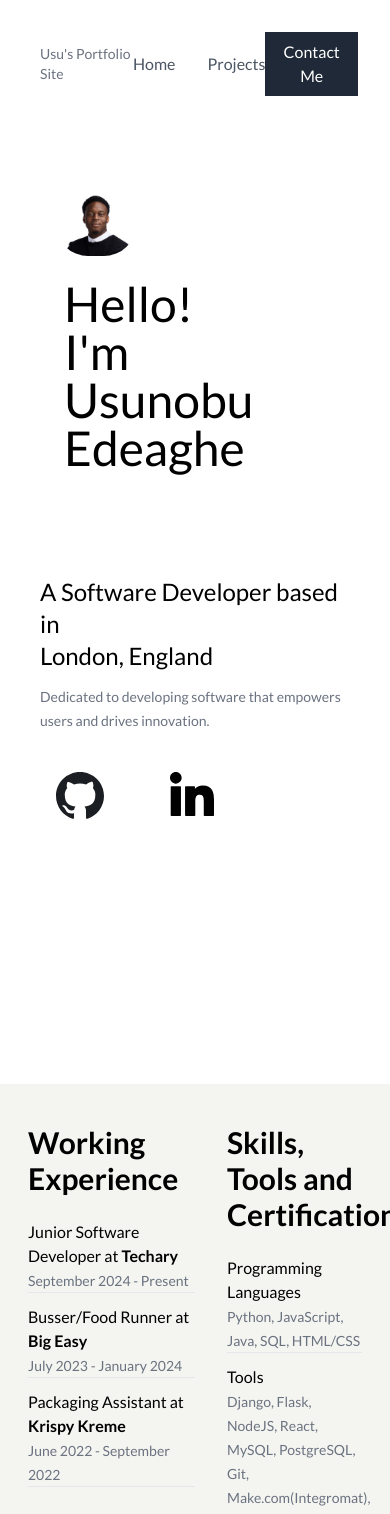
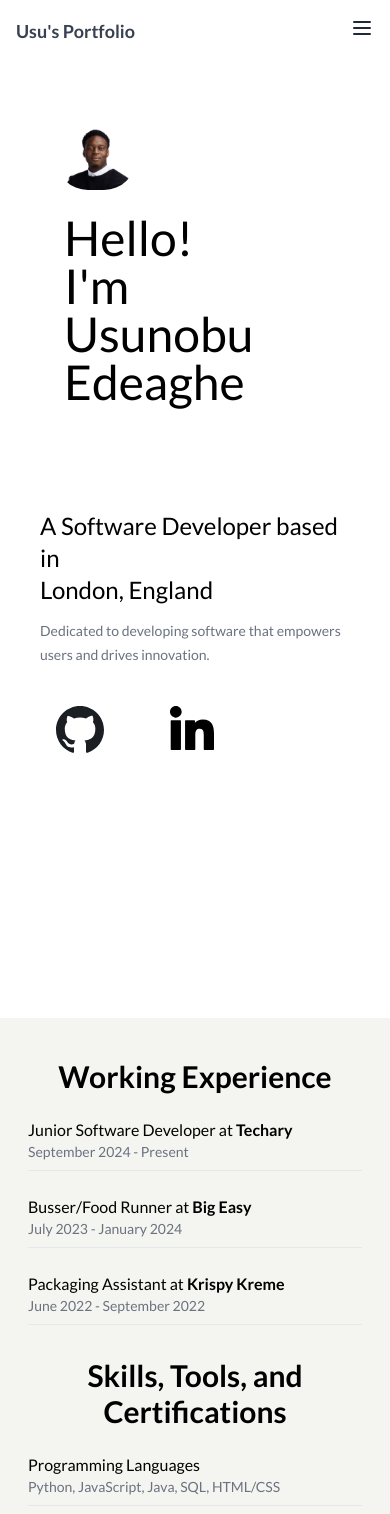
Before and after one commit to usuu03/portfolio-site, a React (Create React App) app: page / in a window 390 px wide. Shown: the top 1514 px of the page. Built offline with nearby package versions, Linux system fonts and the light colour scheme.

Commit message:
improving mobile responsivness

```diff
--- a/src/components/header.jsx
+++ b/src/components/header.jsx
@@ -1,36 +1,90 @@
-import React from "react";
+import React, { useState } from "react";
 import { Link } from "react-router-dom";
 
 export default function Header() {
+  const [isMenuOpen, setIsMenuOpen] = useState(false);
+
   return (
-    <div className="flex w-full justify-between items-center p-8">
-      {/** Left Side: Name and Role*/}
+    <header>
+      <div className="flex w-full justify-between items-center p-4 md:p-6">
+        {/* Left Side: Site Name */}
         <div className="flex items-center">
-        <span className="text-gray-500 text-sm ml-2">Usu's Portfolio Site</span>
+          <span className="text-gray-700 text-lg font-semibold">
+            Usu's Portfolio
+          </span>
         </div>
 
-      {/* Center: Navigation Links */}
-      <div className="flex justify-center items-center flex-grow space-x-8">
-        <Link to="/">
-          <p className="text-gray-600 hover:text-gray-900 transition duration-200">
-            Home
-          </p>
-        </Link>
-        <Link to="/projects">
-          <p className="text-gray-600 hover:text-gray-900 transition duration-200">
-            Projects
-          </p>
-        </Link>
-        {/* <Link>
-          <p className="text-gray-600 hover:text-gray-900 transition duration-200">
-            About Me
-          </p>
-        </Link> */}
+        {/* Hamburger Menu for Mobile */}
+        <div className="md:hidden">
+          <button
+            className="focus:outline-none"
+            onClick={() => setIsMenuOpen(!isMenuOpen)}
+            aria-label="Toggle navigation menu"
+          >
+            <svg
+              xmlns="http://www.w3.org/2000/svg"
+              fill="none"
+              viewBox="0 0 24 24"
+              strokeWidth="2"
+              stroke="currentColor"
+              className="w-6 h-6 text-gray-800"
+            >
+              <path
+                strokeLinecap="round"
+                strokeLinejoin="round"
+                d={
+                  isMenuOpen
+                    ? "M6 18L18 6M6 6l12 12"
+                    : "M4 6h16M4 12h16M4 18h16"
+                }
+              />
+            </svg>
+          </button>
         </div>
 
-      {/* Right: Contact Button */}
-      <div className="ml-auto">
-        <a href="mailto:usunobu.omijie@gmail.com">
+        {/* Navigation Links */}
+        <nav
+          className={`${
+            isMenuOpen ? "block" : "hidden"
+          } absolute top-16 left-0 w-full  md:static md:flex md:w-auto md:space-x-8 md:items-center`}
+        >
+          <ul className="flex flex-col md:flex-row space-y-4 md:space-y-0 md:space-x-8 text-center md:text-left p-4 md:p-0">
+            <li>
+              <Link
+                to="/"
+                className="text-gray-600 hover:text-gray-900 transition duration-200"
+              >
+                Home
+              </Link>
+            </li>
+            <li>
+              <Link
+                to="/projects"
+                className="text-gray-600 hover:text-gray-900 transition duration-200"
+              >
+                Projects
+              </Link>
+            </li>
+            {/*
+              Uncomment if you want an About Me section
+              <li>
+                <Link
+                  to="/about"
+                  className="text-gray-600 hover:text-gray-900 transition duration-200"
+                >
+                  About Me
+                </Link>
+              </li>
+            */}
+          </ul>
+        </nav>
+
+        {/* Right Side: Contact Button */}
+        <div className="hidden md:block">
+          <a
+            href="mailto:usunobu.omijie@gmail.com"
+            aria-label="Contact me via email"
+          >
             <button
               className="bg-gray-800 px-4 py-2 text-white hover:bg-gray-700 transition duration-200"
               id="contact"
@@ -40,5 +94,20 @@ export default function Header() {
           </a>
         </div>
       </div>
+
+      {/* Mobile Contact Button */}
+      {isMenuOpen && (
+        <div className="p-4 text-center md:hidden">
+          <a href="mailto:usunobu.omijie@gmail.com">
+            <button
+              className="bg-gray-800 px-4 py-2 text-white hover:bg-gray-700 transition duration-200 w-full"
+              id="contact"
+            >
+              Contact Me
+            </button>
+          </a>
+        </div>
+      )}
+    </header>
   );
 }
--- a/src/components/homepage/infoSection.jsx
+++ b/src/components/homepage/infoSection.jsx
@@ -2,33 +2,35 @@ import React from "react";
 
 export default function InfoSection() {
   return (
-    <div className="bg-customGray items-center px-4" id="profile">
-      <div className="grid grid-cols-2 space-x-8 mx-3 py-10">
+    <div className="bg-customGray px-4 py-10" id="profile">
+      <div className="grid grid-cols-1 md:grid-cols-2 md:space-x-8 mx-3 gap-y-8">
         {/* Work Experience Section */}
         <div>
-          <h3 className="text-3xl pb-6 font-semibold">Working Experience</h3>
-          <ul className="space-y-3">
-            <li className="border-b">
+          <h3 className="text-3xl pb-6 font-semibold text-center md:text-left">
+            Working Experience
+          </h3>
+          <ul className="space-y-6">
+            <li className="border-b pb-2">
               <p>
                 Junior Software Developer at <b>Techary</b>
               </p>
-              <span className="text-sm text-gray-500">
+              <span className="text-sm text-gray-500 block">
                 September 2024 - Present
               </span>
             </li>
-            <li className="border-b">
+            <li className="border-b pb-2">
               <p>
-                Busser/Food Runner at <b>Big Easy</b>{" "}
+                Busser/Food Runner at <b>Big Easy</b>
               </p>
-              <span className="text-sm text-gray-500">
+              <span className="text-sm text-gray-500 block">
                 July 2023 - January 2024
               </span>
             </li>
-            <li className="border-b ">
+            <li className="border-b pb-2">
               <p>
                 Packaging Assistant at <b>Krispy Kreme</b>
               </p>
-              <span className="text-sm text-gray-500">
+              <span className="text-sm text-gray-500 block">
                 June 2022 - September 2022
               </span>
             </li>
@@ -37,27 +39,27 @@ export default function InfoSection() {
 
         {/* Skills, Tools and Certifications Section */}
         <div>
-          <h3 className="text-3xl pb-6 font-semibold">
-            Skills, Tools and Certifications
+          <h3 className="text-3xl pb-6 font-semibold text-center md:text-left">
+            Skills, Tools, and Certifications
           </h3>
-          <ul className="space-y-3">
-            <li className="border-b no-underline">
+          <ul className="space-y-6">
+            <li className="border-b pb-2">
               <p>Programming Languages</p>
-              <span className="text-sm text-gray-500">
+              <span className="text-sm text-gray-500 block">
                 Python, JavaScript, Java, SQL, HTML/CSS
               </span>
             </li>
-            <li className="border-b ">
+            <li className="border-b pb-2">
               <p>Tools</p>
-              <span className="text-sm text-gray-500">
-                Django, Flask, NodeJS, React, MySQL, PostgreSQL, Git,
-                Make.com(Integromat), Wordpress
+              <span className="text-sm text-gray-500 block">
+                Django, Flask, NodeJS, React, MySQL, PostgreSQL, Git, Make.com
+                (Integromat), Wordpress
               </span>
             </li>
-            <li className="border-b ">
+            <li className="border-b pb-2">
               <p>Certifications</p>
-              <span className="text-sm text-gray-500">
-                Amazon Web Services Certified Cloud Practicioner
+              <span className="text-sm text-gray-500 block">
+                Amazon Web Services Certified Cloud Practitioner
               </span>
             </li>
           </ul>
```
Lines whose indentation alone changed are shown as unchanged.
